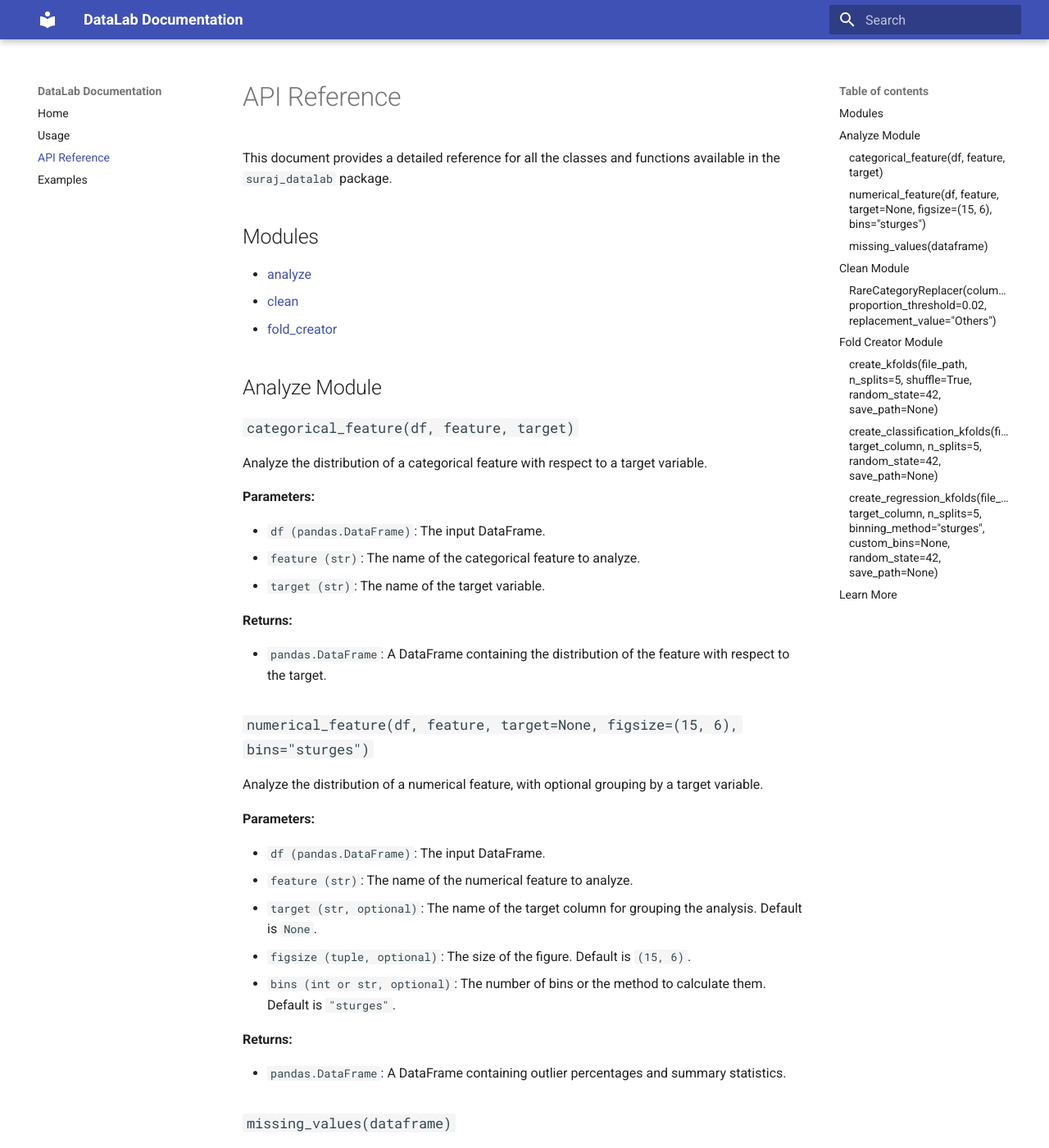
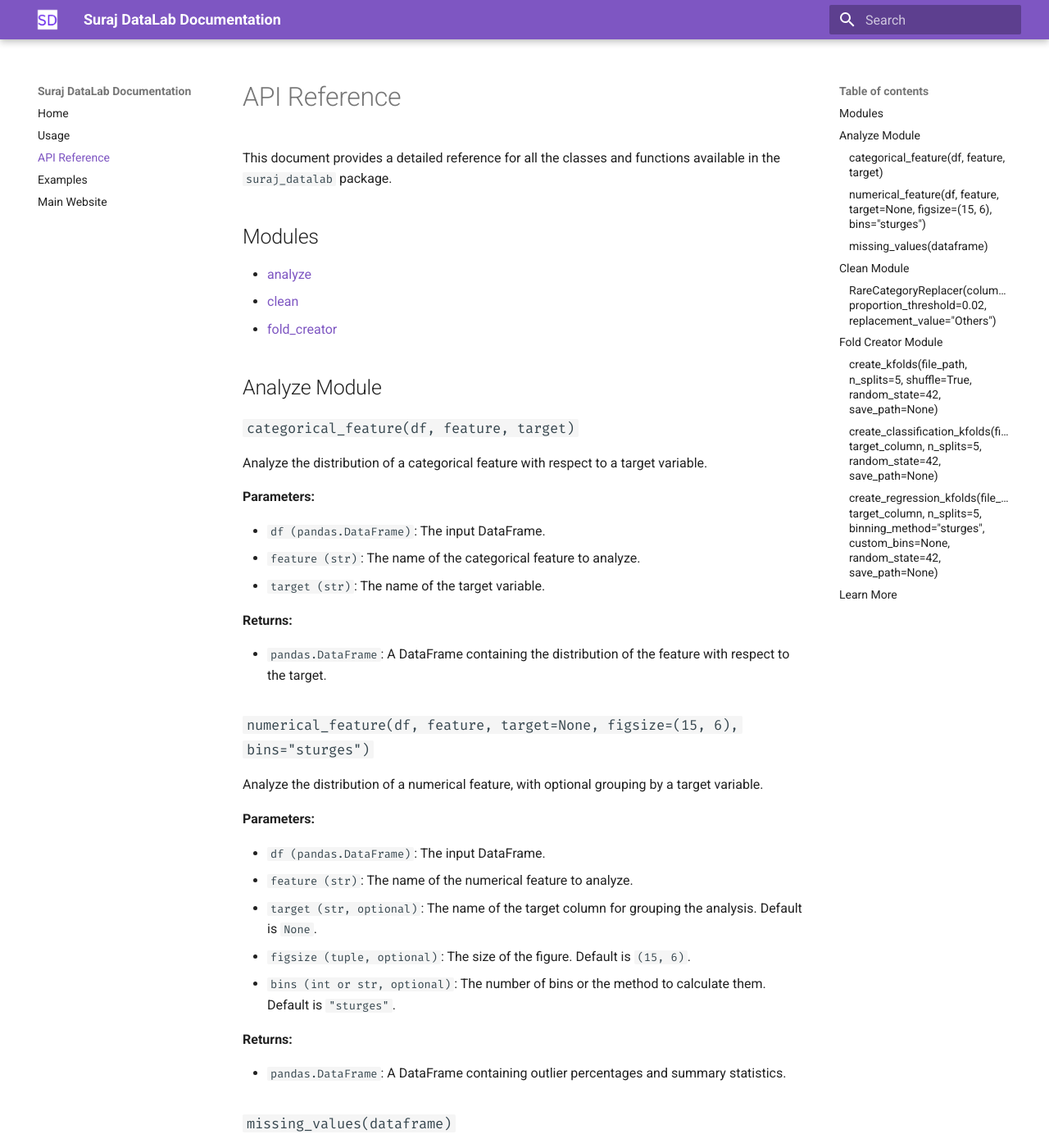
Before and after one commit to surajwate/DataLab, an MkDocs documentation site: the page built from docs/api_reference.md, in a window 1280 px wide and 1400 px high. Shown: the whole window at 82% size. Built offline with MkDocs 1.6.1 and Material for MkDocs 9.7.7, drawn with Linux system fonts in a browser that asks for light colours.

Commit message:
Update docs

```diff
--- a/docs/api_reference.md
+++ b/docs/api_reference.md
@@ -6,7 +6,7 @@ This document provides a detailed reference for all the classes and functions av
 
 - [analyze](#analyze-module)
 - [clean](#clean-module)
-- [fold_creator](#fold_creator-module)
+- [fold_creator](#fold-creator-module)
 
 ## Analyze Module
 
--- a/mkdocs.yml
+++ b/mkdocs.yml
@@ -1,8 +1,37 @@
-site_name: DataLab Documentation
+site_name: Suraj DataLab Documentation
+
 theme:
   name: material
+  logo: "images/logo.png" # Path to your logo file
+  favicon: "images/favicon.ico" # Path to your favicon file
+  palette:
+    scheme: default # You can use 'slate', 'default', or customize your own colors
+    primary: "deep purple" # Set to match your main website's primary color
+    accent: "amber" # Set to match your main website's accent color
+  font:
+    text: "Roboto" # Change to match the typography on your main website
+    code: "Fira Code" # You can choose another monospace font if preferred
+
 nav:
   - Home: index.md
   - Usage: usage.md
   - API Reference: api_reference.md
   - Examples: examples.md
+  - Main Website: https://surajwate.com/ # Add link to your main website
+
+# extra_css:
+#   - "css/custom.css" # Add custom CSS for additional styling
+
+# extra_javascript:
+#   - "js/custom.js" # Add custom JavaScript if needed (optional)
+
+extra:
+  social:
+    - icon: fontawesome/brands/github
+      link: https://github.com/surajwate/DataLab
+    - icon: fontawesome/brands/twitter
+      link: https://x.com/surajwate
+    - icon: fontawesome/brands/linkedin
+      link: https://linkedin.com/in/surajwate
+    - icon: fontawesome/brands/mastodon
+      link: https://fosstodon.org/@suraj
```
Also changed, not shown: docs/images/favicon.ico (added), docs/images/logo.png (added).
